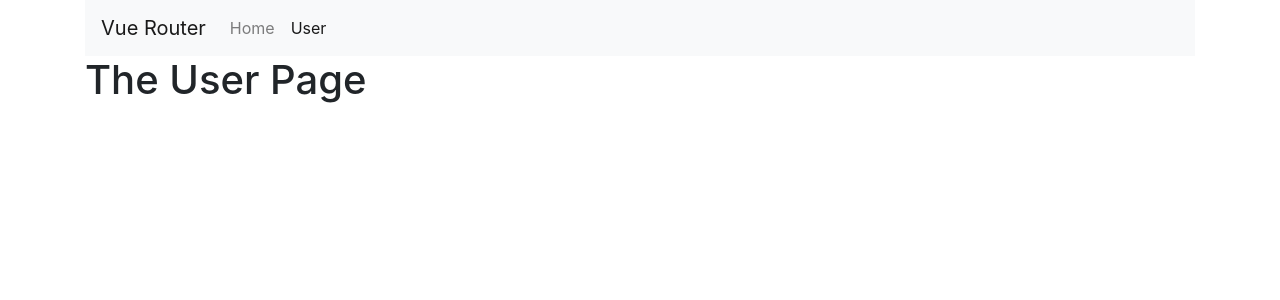
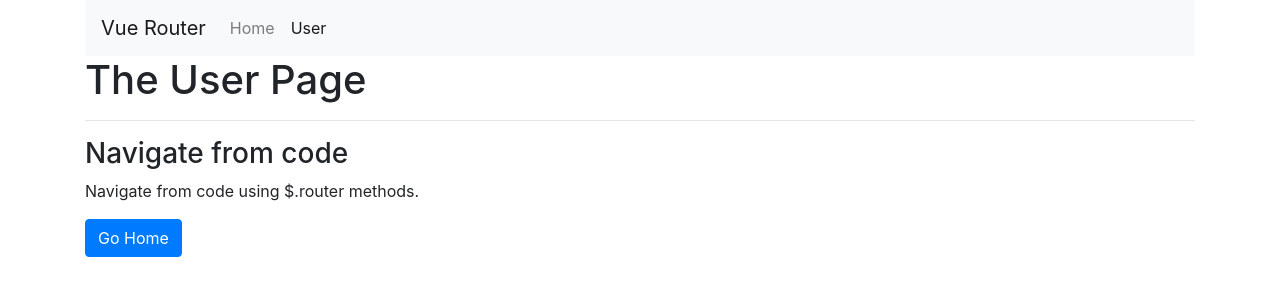
Before and after one commit to Udemy-Vue-TheCompleteGuide/App-Routing, a Vue app: page /user in a window 1280 px wide. Shown: the top 300 px of the page. Built offline with nearby package versions, Linux system fonts and the light colour scheme.

Commit message:
Navigating programatically

```diff
--- a/src/components/shared/NavBar.vue
+++ b/src/components/shared/NavBar.vue
@@ -1,7 +1,8 @@
 <template>
   <nav class="navbar navbar-expand-lg navbar-light bg-light">
     <router-link to="/" class="navbar-brand">Vue Router</router-link>
-    <button class="navbar-toggler" type="button" data-toggle="collapse" data-target="#navbarSupportedContent" aria-controls="navbarSupportedContent" aria-expanded="false" aria-label="Toggle navigation">
+    <button class="navbar-toggler" type="button" data-toggle="collapse" data-target="#navbarSupportedContent"
+            aria-controls="navbarSupportedContent" aria-expanded="false" aria-label="Toggle navigation">
       <span class="navbar-toggler-icon"></span>
     </button>
 
--- a/src/components/user/User.vue
+++ b/src/components/user/User.vue
@@ -1,12 +1,26 @@
 <template>
- <div id="user">
-   <h1>The User Page</h1>
- </div>
+  <div id="user">
+    <h1>The User Page</h1>
+
+    <hr>
+
+    <h3>Navigate from code</h3>
+    <p>Navigate from code using $.router methods.</p>
+    <button class="btn btn-primary" @click="navigateToHome">Go Home</button>
+  </div>
 </template>
 
 <script>
 export default {
-name: "User"
+  name: "User",
+  methods: {
+    navigateToHome() {
+      // https://router.vuejs.org/guide/essentials/navigation.html
+      // 1) this.$router.push('/');
+      // 2) using object
+      this.$router.push({ name: 'home' });
+    }
+  }
 }
 </script>
 
--- a/src/routes.js
+++ b/src/routes.js
@@ -2,6 +2,6 @@ import Home from '@/components/Home';
 import User from "@/components/user/User";
 
 export const routes = [
-    { path: '', component: Home },
+    { name: 'home', path: '', component: Home },
     { path: '/user', component: User}
 ];
```
Lines whose indentation alone changed are shown as unchanged.
